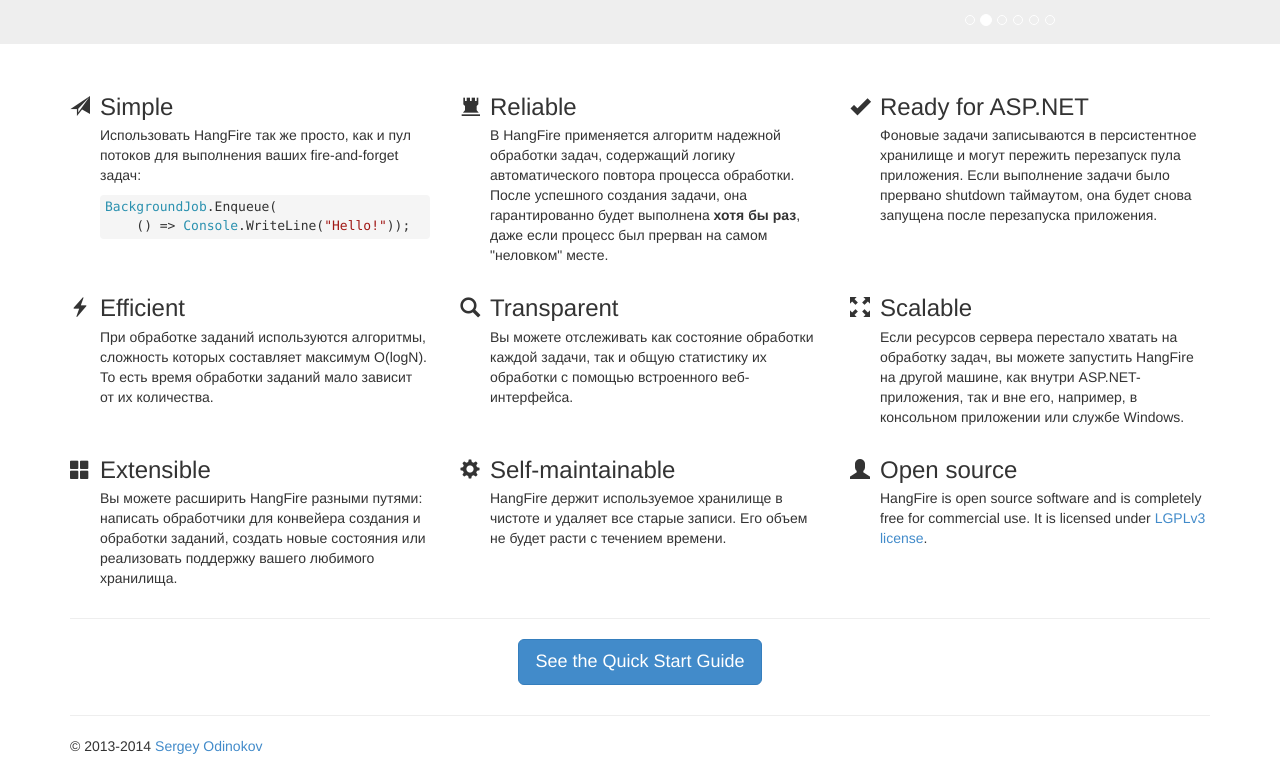
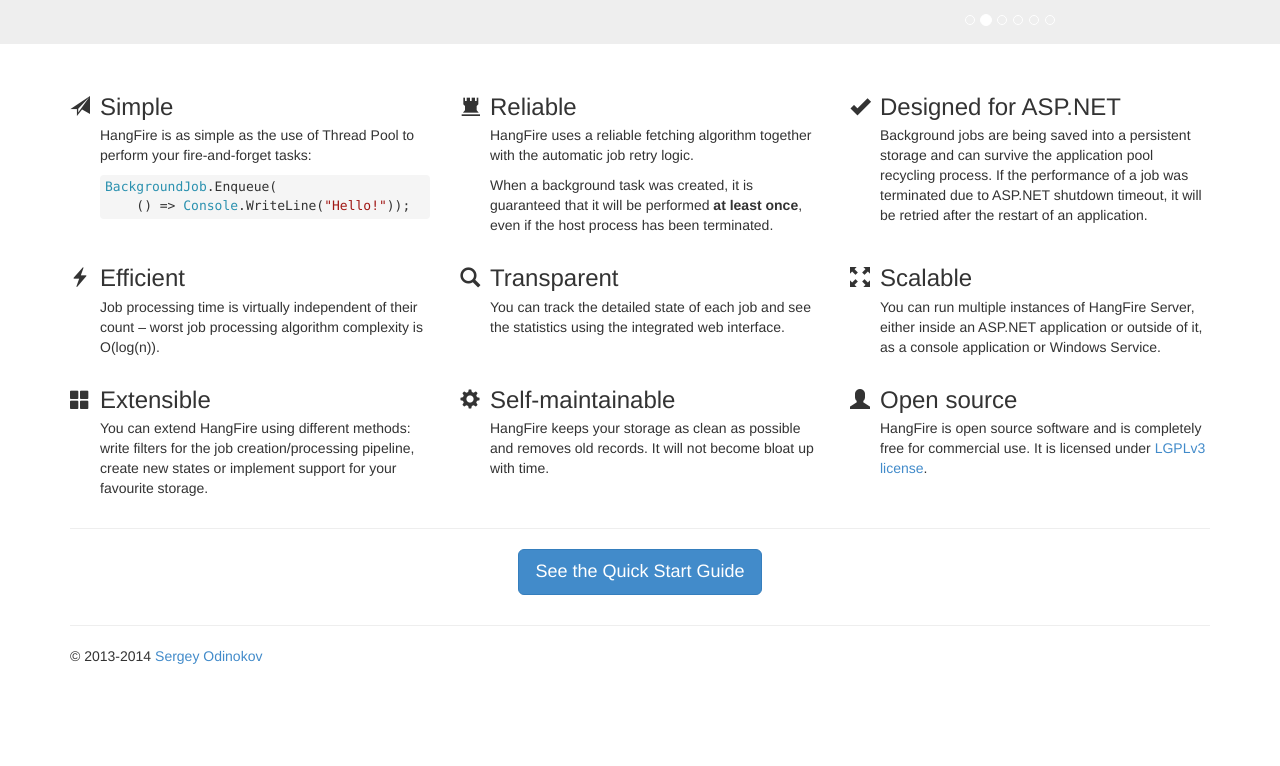
Before and after one commit to HangfireIO/Hangfire.io, a Jekyll site: the page built from index.html, in a window 1280 px wide and 1051 px high, cut to the strip 285-1051 px from the top of the window. Built offline with Jekyll 4.4.1, drawn with Linux system fonts in a browser that asks for light colours; nearby versions of some CDN libraries; Markdown is read by kramdown in place of the engine named in the settings.

Commit message:
Main page translation

```diff
--- a/index.html
+++ b/index.html
@@ -100,7 +100,7 @@
             </div>
             <div class="feature-body">
                 <h3>Simple</h3>
-                <p>Использовать HangFire так же просто, как и пул потоков для выполнения ваших fire-and-forget задач:</p>
+                <p>HangFire is as simple as the use of Thread Pool to perform your fire-and-forget tasks:</p>
                 <p></p>
                 <pre style="border: none; padding: 3px 5px;"><span style="color: #2B91AF;">BackgroundJob</span>.Enqueue(
     () => <span style="color: #2B91AF">Console</span>.WriteLine(<span style="color: #A01714">&quot;Hello!&quot;</span>));</pre>
@@ -112,7 +112,8 @@
             </div>
             <div class="feature-body">
                 <h3>Reliable</h3>
-                <p>В HangFire применяется алгоритм надежной обработки задач, содержащий логику автоматического повтора процесса обработки. После успешного создания задачи, она гарантированно будет выполнена <strong>хотя бы раз</strong>, даже если процесс был прерван на самом &quot;неловком&quot; месте.</p>
+                <p>HangFire uses a reliable fetching algorithm together with the automatic job retry logic.</p>
+                <p>When a background task was created, it is guaranteed that it will be performed <strong>at least once</strong>, even if the host process has been terminated.</p>
             </div>
         </div>
         <div class="col-md-4 feature">
@@ -120,8 +121,8 @@
                 <span class="glyphicon glyphicon-ok"></span>
             </div>
             <div class="feature-body">
-                <h3>Ready for ASP.NET</h3>
-                <p>Фоновые задачи записываются в персистентное хранилище и могут пережить перезапуск пула приложения. Если выполнение задачи было прервано shutdown таймаутом, она будет снова запущена после перезапуска приложения.</p>
+                <h3>Designed for ASP.NET</h3>
+                <p>Background jobs are being saved into a persistent storage and can survive the application pool recycling process. If the performance of a job was terminated due to ASP.NET shutdown timeout, it will be retried after the restart of an application.</p>
             </div>
         </div>
     </div>
@@ -132,7 +133,7 @@
             </div>
             <div class="feature-body">
                 <h3>Efficient</h3>
-                <p>При обработке заданий используются алгоритмы, сложность которых составляет максимум O(logN). То есть время обработки заданий мало зависит от их количества.</p>
+                <p>Job processing time is virtually independent of their count – worst job processing algorithm complexity is O(log(n)).</p>
             </div>
         </div>
         <div class="col-md-4 feature">
@@ -141,7 +142,7 @@
             </div>
             <div class="feature-body">
                 <h3>Transparent</h3>
-                <p>Вы можете отслеживать как состояние обработки каждой задачи, так и общую статистику их обработки с помощью встроенного веб-интерфейса.</p>
+                <p>You can track the detailed state of each job and see the statistics using the integrated web interface.</p>
             </div>
         </div>
         <div class="col-md-4 feature">
@@ -150,7 +151,7 @@
             </div>
             <div class="feature-body">
                 <h3>Scalable</h3>
-                <p>Если ресурсов сервера перестало хватать на обработку задач, вы можете запустить HangFire на другой машине, как внутри ASP.NET-приложения, так и вне его, например, в консольном приложении или службе Windows.</p>
+                <p>You can run multiple instances of HangFire Server, either inside an ASP.NET application or outside of it, as a console application or Windows Service.</p>
             </div>
         </div>
     </div>
@@ -161,7 +162,7 @@
             </div>
             <div class="feature-body">
                 <h3>Extensible</h3>
-                <p>Вы можете расширить HangFire разными путями: написать обработчики для конвейера создания и обработки заданий, создать новые состояния или реализовать поддержку вашего любимого хранилища.</p>
+                <p>You can extend HangFire using different methods: write filters for the job creation/processing pipeline, create new states or implement support for your favourite storage.</p>
             </div>
         </div>
         <div class="col-md-4 feature">
@@ -170,7 +171,7 @@
             </div>
             <div class="feature-body">
                 <h3>Self-maintainable</h3>
-                <p>HangFire держит используемое хранилище в чистоте и удаляет все старые записи. Его объем не будет расти с течением времени.</p>
+                <p>HangFire keeps your storage as clean as possible and removes old records. It will not become bloat up with time.</p>
             </div>
         </div>
         <div class="col-md-4 feature">
```
Also changed, not shown: 1 other file.
